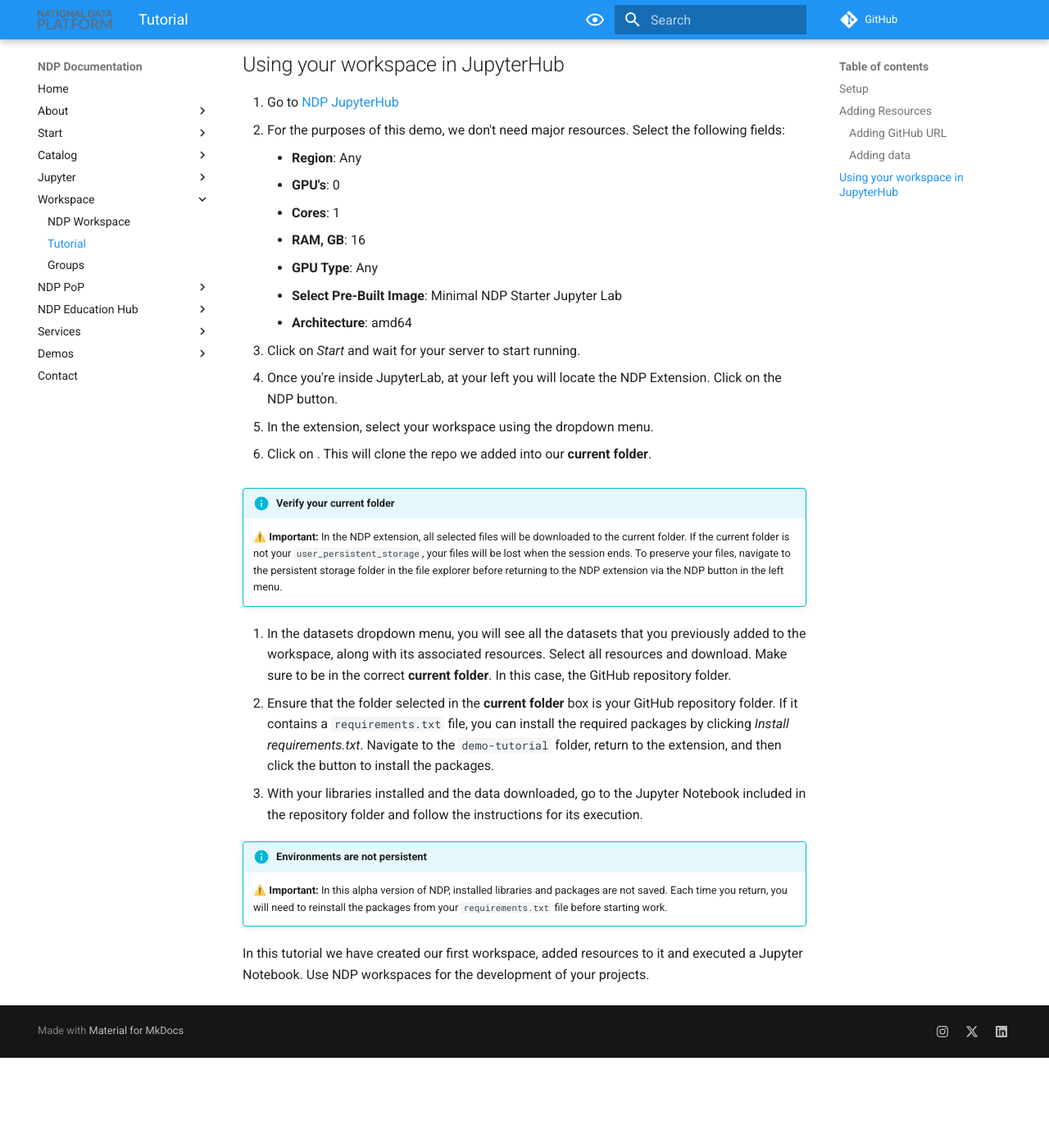
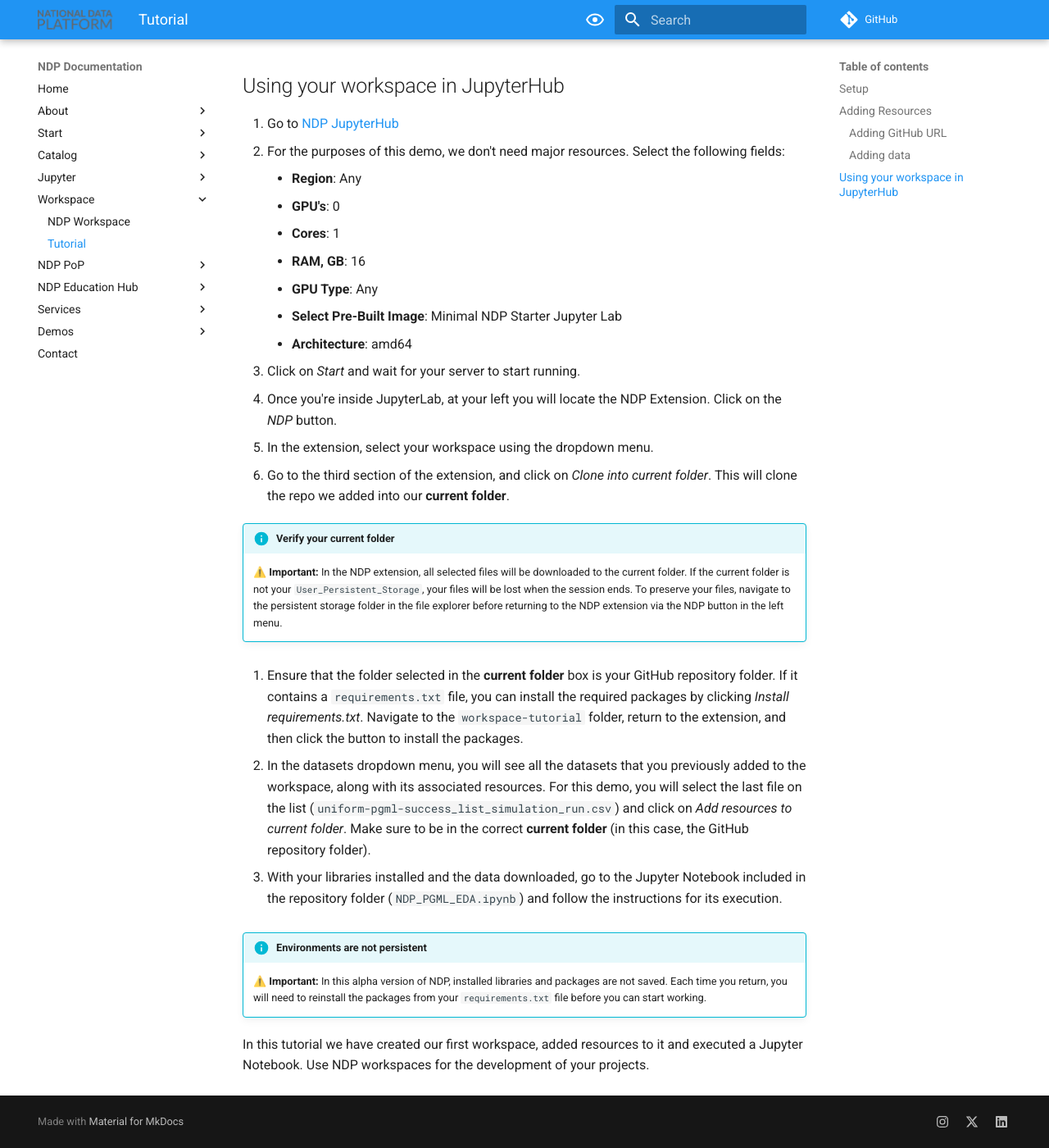
Before and after one commit to national-data-platform/ndp-documentation, an MkDocs documentation site: the page built from docs/workspace/set-up.md, in a window 1280 px wide and 1400 px high, scrolled down 1465 px. Shown: the whole window at 82% size. Built offline with MkDocs 1.6.1 and Material for MkDocs 9.7.7, drawn with Linux system fonts in a browser that asks for light colours; before the commit the page ends 2755 px from its top, so only the background shows below that; some of the changed text lies outside the part shown.

Commit message:
Updating workspace tutorial and adding key features

```diff
--- a/docs/workspace/set-up.md
+++ b/docs/workspace/set-up.md
@@ -21,7 +21,7 @@ When a new workspace is launched, it automatically becomes the **current workspa
 The first resource we'll add to the workspace is a GitHub repository.
 
 1. Click on the **CURRENT WORKSPACE** box.
-2. Select Add a GitHub URL. For this tutorial, use the following URL: `https://github.com/username/repo.git`. You can view the sample repository at this [link]().
+2. Select Add a GitHub URL. For this tutorial, use the following URL: `https://github.com/pramonettivega/workspace-tutorial.git`. You can view the sample repository at this [link](https://github.com/pramonettivega/workspace-tutorial).
 3. Enter the GitHub URL in the provided field and click *Add*.
 
 !!! info "Provide the .git link"
@@ -33,7 +33,7 @@ The first resource we'll add to the workspace is a GitHub repository.
 Now we will add data from the data catalog into our workspace.
 
 1. Go to the Data Catalog
-2. Locate the dataset to add to the workspace. In this tutorial, we are going to use [Some Dataset](). To find it, search for the term *Some term*
+2. Locate the dataset to add to the workspace. In this tutorial, we are going to use *Unifor Fuels Quic-Fire Simulation Runs Ensemble*. To find it, search for the term *PGML*
 3. Once you locate the dataset, click on *Add to workspace*. This will add the data to the **CURRENT WORKSPACE**. That's why it is important to select the correct workspace when adding resources.
 
 At this point, we have added data and a source code to our workspace. Now we can proceed to load our workspace into JupyterHub.
@@ -50,20 +50,21 @@ At this point, we have added data and a source code to our workspace. Now we can
     - **Select Pre-Built Image**: Minimal NDP Starter Jupyter Lab
     - **Architecture**: amd64
 3. Click on *Start* and wait for your server to start running.
-4. Once you're inside JupyterLab, at your left you will locate the NDP Extension. Click on the NDP button.
+4. Once you're inside JupyterLab, at your left you will locate the NDP Extension. Click on the *NDP* button.
 5. In the extension, select your workspace using the dropdown menu.
-
-6. Click on   . This will clone the repo we added into our **current folder**.
+6. Go to the third section of the extension, and click on *Clone into current folder*. This will clone the repo we added into our **current folder**.
 
 !!! info "Verify your current folder"
-    ⚠️ **Important:** In the NDP extension, all selected files will be downloaded to the current folder. If the current folder is not your `user_persistent_storage`, your files will be lost when the session ends. To preserve your files, navigate to the persistent storage folder in the file explorer before returning to the NDP extension via the NDP button in the left menu.
+    ⚠️ **Important:** In the NDP extension, all selected files will be downloaded to the current folder. If the current folder is not your `User_Persistent_Storage`, your files will be lost when the session ends. To preserve your files, navigate to the persistent storage folder in the file explorer before returning to the NDP extension via the NDP button in the left menu.
 
-7. In the datasets dropdown menu, you will see all the datasets that you previously added to the workspace, along with its associated resources. Select all resources and download. Make sure to be in the correct **current folder**. In this case, the GitHub repository folder.
-8. Ensure that the folder selected in the **current folder** box is your GitHub repository folder. If it contains a `requirements.txt` file, you can install the required packages by clicking *Install requirements.txt*. Navigate to the `demo-tutorial` folder, return to the extension, and then click the button to install the packages.
-9. With your libraries installed and the data downloaded, go to the Jupyter Notebook included in the repository folder and follow the instructions for its execution.
+7. Ensure that the folder selected in the **current folder** box is your GitHub repository folder. If it contains a `requirements.txt` file, you can install the required packages by clicking *Install requirements.txt*. Navigate to the `workspace-tutorial` folder, return to the extension, and then click the button to install the packages.
+
+8. In the datasets dropdown menu, you will see all the datasets that you previously added to the workspace, along with its associated resources. For this demo, you will select the last file on the list (`uniform-pgml-success_list_simulation_run.csv`) and click on *Add resources to current folder*. Make sure to be in the correct **current folder** (in this case, the GitHub repository folder).
+
+9. With your libraries installed and the data downloaded, go to the Jupyter Notebook included in the repository folder (`NDP_PGML_EDA.ipynb`) and follow the instructions for its execution.
 
 !!! info "Environments are not persistent"
-    ⚠️ **Important:** In this alpha version of NDP, installed libraries and packages are not saved. Each time you return, you will need to reinstall the packages from your `requirements.txt` file before starting work.
+    ⚠️ **Important:** In this alpha version of NDP, installed libraries and packages are not saved. Each time you return, you will need to reinstall the packages from your `requirements.txt` file before you can start working.
 
 
 In this tutorial we have created our first workspace, added resources to it and executed a Jupyter Notebook. Use NDP workspaces for the development of your projects.
--- a/mkdocs.yml
+++ b/mkdocs.yml
@@ -20,7 +20,6 @@ nav:
   - Workspace:
     - NDP Workspace: workspace/index.md
     - Tutorial: workspace/set-up.md
-    - Groups: workspace/groups.md
   - NDP PoP:
     - NDP PoP: pop/index.md
   - NDP Education Hub:
```
Also changed, not shown: docs/general/key-features.md (+4 -3 lines).
